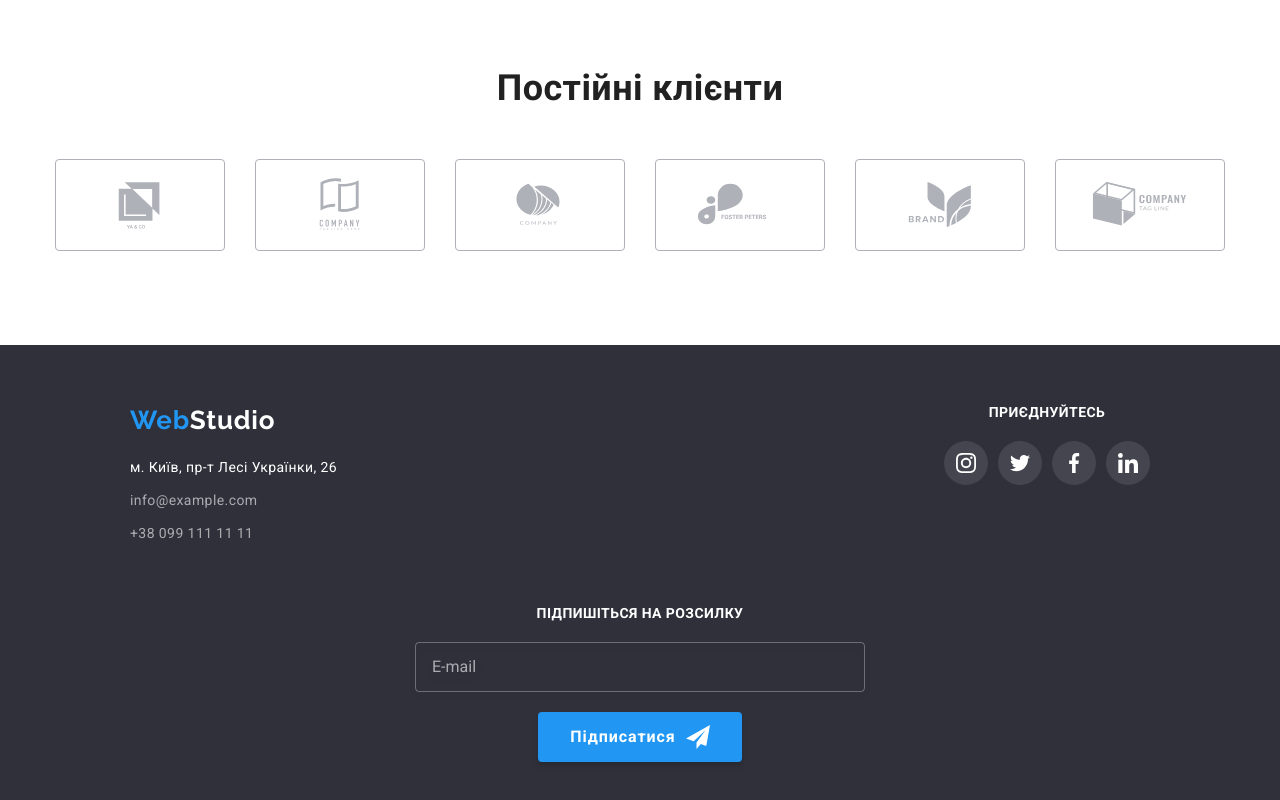
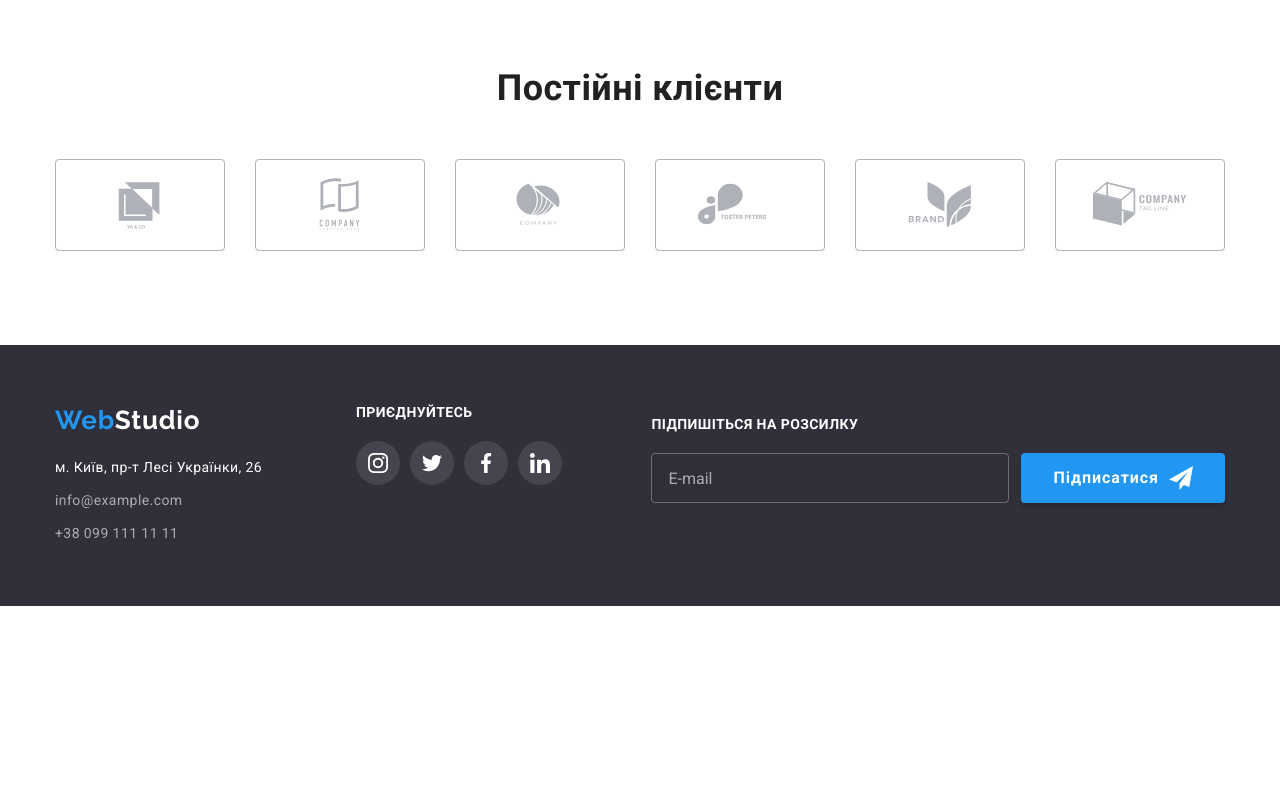
Before and after one commit to Polyhalov/goit-markup-hw-08, a plain HTML site: page index.html in a window 1280 px wide. Shown: the part 2077-2877 px from the top of the page. After the commit the page ends 2683 px from the top, so only its background shows below. Drawn offline with nearby package versions, Linux system fonts and the light colour scheme.

Commit message:
footer-desk

```diff
--- a/sass/components/_footer.scss
+++ b/sass/components/_footer.scss
@@ -167,6 +167,42 @@ footer .logo {
 .email-input {
     width: 450px;
 }
+}
+@media screen and (min-width:1200px){
+    .footer-text {
+            display: flex;
+            align-items: baseline;
+            // line-height: 0;
+        }
+        .contacts {
+            width: 231px;
+            text-align: left;
+        }
+        .email-input{
+            width: 358px;
+        }
+        .link-position-footer {
+             margin-left: 70px;
+        }
+        .footer-tablet{
+            padding: 0;
+        }
+        .email-feedback {
+         margin-left: auto;
+         margin-top: 0;
+         }
+         .footer-follow {
+        display: flex;
+        flex-direction: row;
+         align-items: center;
+         }
+         .follow{
+            margin-top: 0;
+            margin-left: 12px;
+         }
+         .footer-title{
+            text-align: left;
+         }
 }
 
 
```
Also changed, not shown: css/main.css, css/main.min.css, 2 other files.
